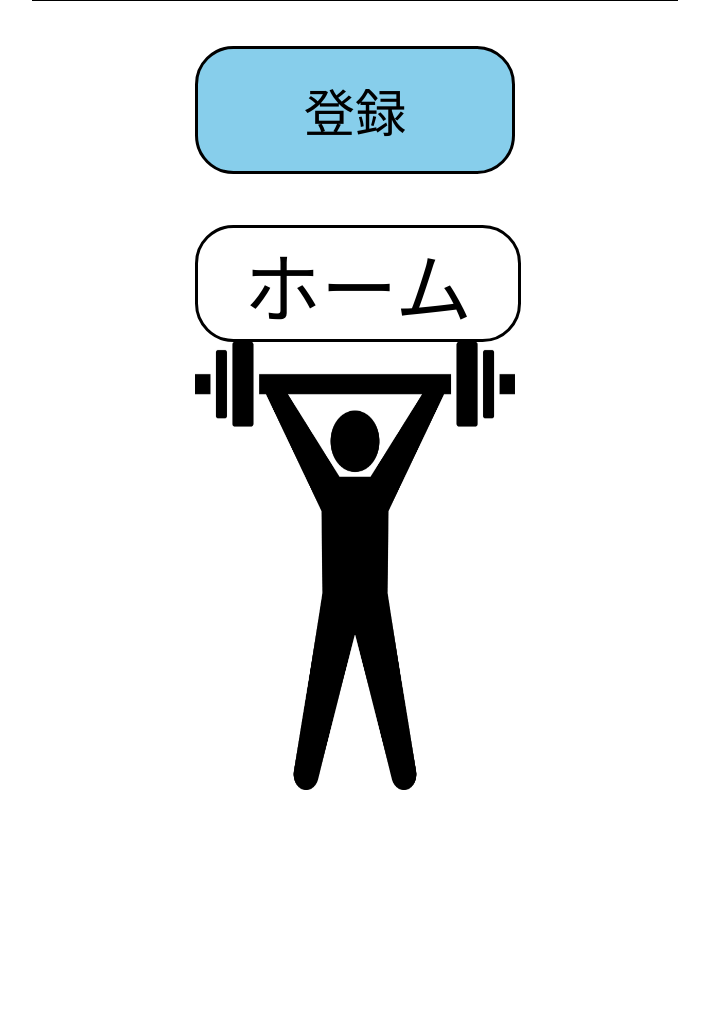
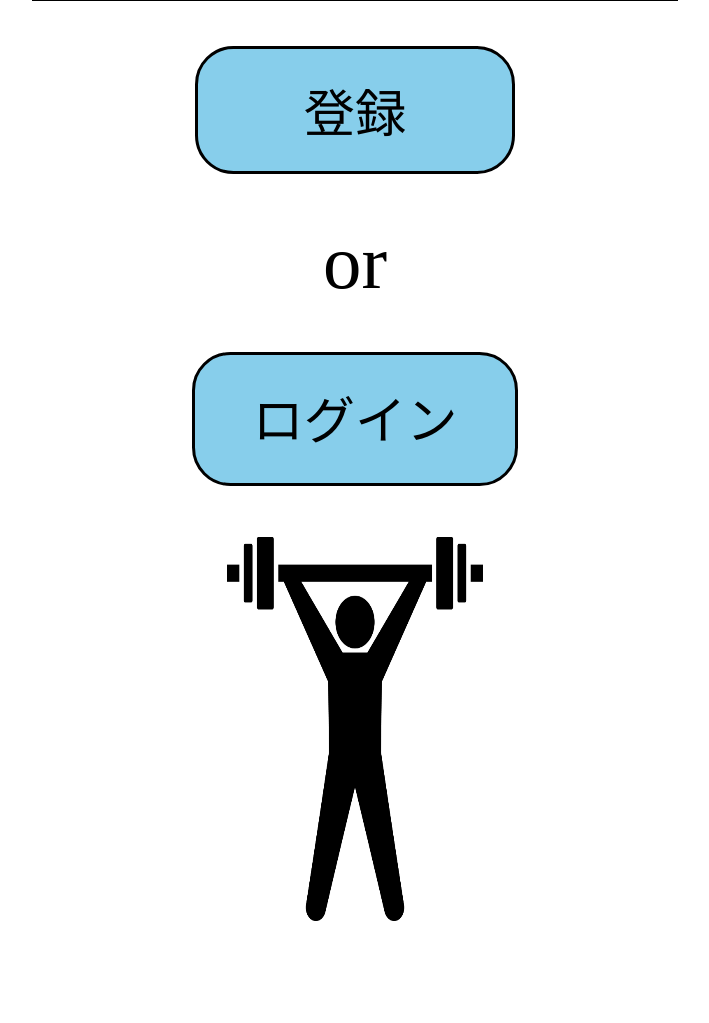
Before and after one commit to mimurayusuke/dep_test, a Django app: page /signup in a window 1280 px wide. Shown: the part 1127-2150 px from the top of the page, without its empty margins (285-994 px from the left). Before the commit the page ends 1917 px from the top, so only its background shows below. Run offline with Django 3.2, Linux system fonts and the light colour scheme.

Commit message:
replace_icon

```diff
--- a/templates/base.html
+++ b/templates/base.html
@@ -18,7 +18,6 @@
 <body>
 <div class="container">
     <div class="title"><span>筋トレ手帳</span></div>
-
     {% block content %}
     {% endblock %}
     {% if  '/edit/' in request.path%}
@@ -26,9 +25,13 @@
     {% elif '/result/' in request.path %}
         <div class="icon"><a href="{% url 'result_menu' %}" class="icon_a"><p id="always_home">戻る</p><img src="{% static 'image/29640.jpg' %}"></a></div>
     {% else %}
-        <div class="icon"><a href="{% url 'home' %}" class="icon_a"><p id="always_home">ホーム</p><img src="{% static 'image/29640.jpg' %}"></a></div>
+        <!--フッターメニューバーを作成したため、homeへのリンクを解除した。
+        <div class="icon"><a href="{% url 'home' %}" class="icon_a"><img src="{% static 'image/29640.jpg' %}"></a></div>
+        -->
+        <div class="icon"><img src="{% static 'image/29640.jpg' %}"></div>
     {% endif %}
-
+    <!--メニューバーと同じ高さの空白を埋め込むことで、コンテンツがメニューバーに隠れて見えない状態を回避する。-->
+    <div class="blank"></div>
     {% if request.user.is_authenticated %}
         <nav class="navbar">
             <ul class="flex-container">
--- a/templates/signup.html
+++ b/templates/signup.html
@@ -15,4 +15,9 @@
         <p>{{ form.password2.errors }}</p>
         <input class="button" type="button" value="登録" onclick="submit()">
     </form>
+
+    <div id="link_signup">
+        <p>or</p>
+        <a href="{% url 'login' %}" class="button">ログイン</a>
+    </div>
 {% endblock %}
--- a/weight/static/css/common.css
+++ b/weight/static/css/common.css
@@ -28,8 +28,8 @@
 }
 
 .icon img {
-    width: 25vw;
-    height: 35vw;
+    width: 20vw;
+    height: 30vw;
 }
 
 form {
@@ -68,3 +68,8 @@ p {
     padding: 0;
     margin: 2vw 0vw;
 }
+
+.blank {
+    height: 8vh;
+    grid-column: 1 / 5;
+}
--- a/weight/static/css/home.css
+++ b/weight/static/css/home.css
@@ -43,7 +43,7 @@
     width: 100%;
     text-align: center;
     height: 8vh;
-    background-color: white;
+    background-color: skyblue;
     border-top: solid black;
 
     /*
```
